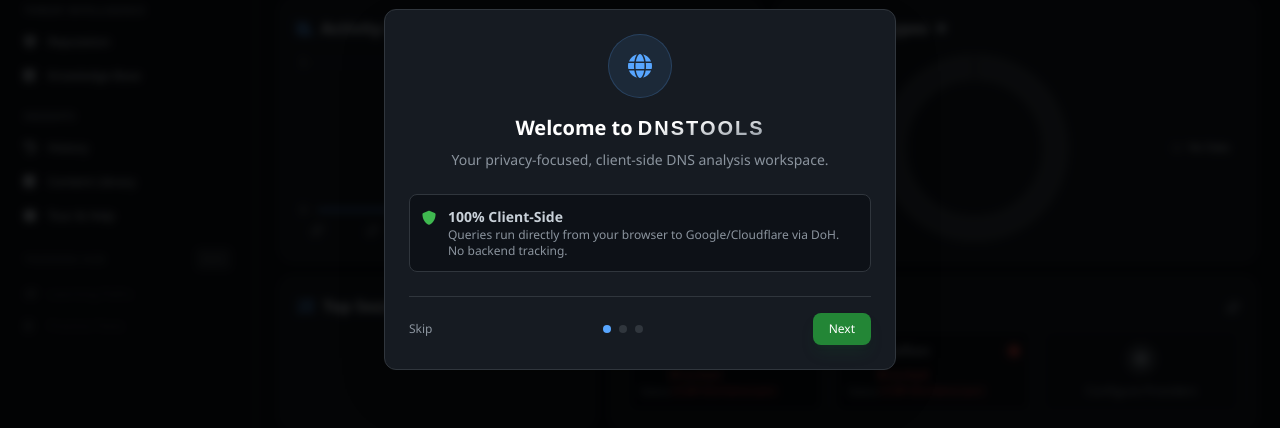
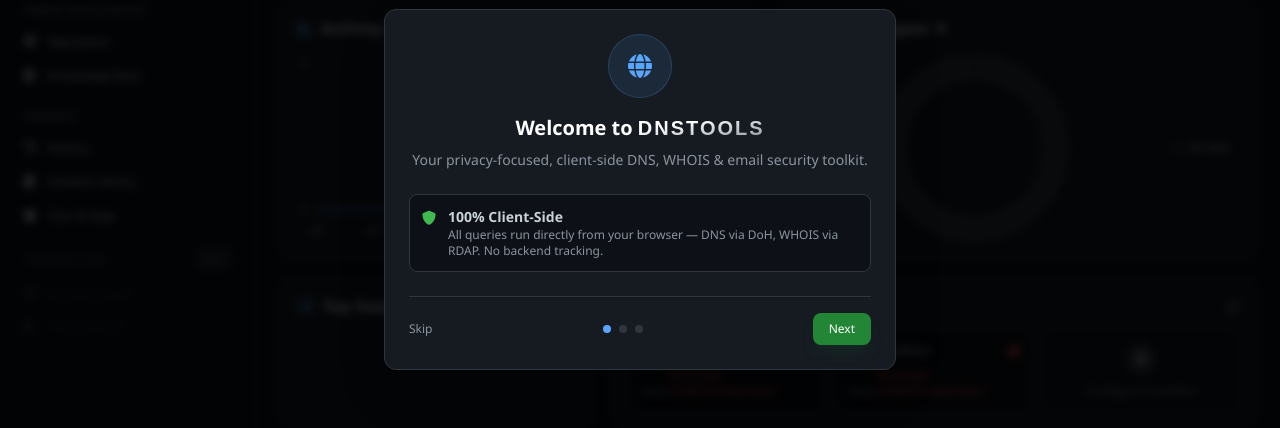
Before and after one commit to lewiswigmore/dns-tools, a Flask app: page / in a window 1280 px wide. Shown: the part 384-812 px from the top of the page. Run offline with Flask 3, Linux system fonts and the light colour scheme; some libraries are stand-ins or nearby versions.

Commit message:
docs: update branding to reflect full toolkit (DNS, WHOIS, email security)
- Update meta description and sidebar tagline
- Update about modal with RDAP/IANA provider info
- Update onboarding welcome text and tool grid (add WHOIS card)
- Update README description, features list, and technology section

```diff
--- a/templates/base.html
+++ b/templates/base.html
@@ -6,7 +6,7 @@
     <meta http-equiv="Content-Security-Policy" content="default-src 'self'; script-src 'self' 'unsafe-inline' 'unsafe-eval' https://cdn.tailwindcss.com https://cdn.jsdelivr.net; style-src 'self' 'unsafe-inline' https://cdnjs.cloudflare.com https://fonts.googleapis.com; font-src 'self' https://cdnjs.cloudflare.com https://fonts.gstatic.com; img-src 'self' data:; connect-src 'self' https:;">
     <meta name="viewport" content="width=device-width, initial-scale=1.0">
     <title>{% block title %}DNSTools{% endblock %}</title>
-    <meta name="description" content="A Web UI for Google DNS - Fast DNS lookups using Google's DNS-over-HTTPS service">
+    <meta name="description" content="DNSTools — A privacy-focused web toolkit for DNS lookups, WHOIS/RDAP queries, email security analysis, and threat intelligence. 100% client-side.">
     <link rel="icon" type="image/svg+xml" href="{{ url_for('static', filename='images/dns-tools-logo-dark.svg') }}" media="(prefers-color-scheme: dark)">
     <link rel="icon" type="image/svg+xml" href="{{ url_for('static', filename='images/dns-tools-logo-light.svg') }}" media="(prefers-color-scheme: light)">
     <link rel="alternate icon" href="{{ url_for('static', filename='images/dns-tools-logo-dark.svg') }}">
@@ -159,7 +159,7 @@
                     </button>
                 </div>
             </div>
-            <p class="text-[9px] text-[#8b949e] tracking-tight">A Web UI for Google DNS</p>
+            <p class="text-[9px] text-[#8b949e] tracking-tight">DNS, WHOIS & Email Security Toolkit</p>
         </div>
         <nav class="flex-1 p-3 space-y-4 text-xs font-medium overflow-y-auto">
             <!-- Overview -->
@@ -443,14 +443,15 @@
             </button>
         </div>
         <div class="space-y-3 text-sm text-[#c9d1d9]">
-            <p><span class="logo-font tracking-[0.05em] text-white">DNSTools</span> is a privacy-focused, client-side web interface for DNS lookups. It connects directly from your browser to DNS-over-HTTPS (DoH) providers, ensuring your queries are encrypted and never logged by this application.</p>
+            <p><span class="logo-font tracking-[0.05em] text-white">DNSTools</span> is a privacy-focused, client-side web toolkit for DNS lookups, WHOIS/RDAP domain registration queries, and email security analysis. All queries run directly from your browser — nothing is logged by this application.</p>
 
             <div class="bg-[#0d1117] border border-[#30363d] rounded-lg p-3">
-                <h4 class="font-medium text-[#58a6ff] mb-2">DNS Queries via:</h4>
+                <h4 class="font-medium text-[#58a6ff] mb-2">Providers:</h4>
                 <ul class="text-xs text-[#8b949e] space-y-1">
-                    <li>• <span class="font-mono">dns.google/resolve</span> (Primary)</li>
-                    <li>• <span class="font-mono">cloudflare-dns.com/dns-query</span> (Fallback)</li>
-                    <li>• <span class="font-mono">dns.quad9.net/dns-query</span> (Fallback)</li>
+                    <li>• <span class="font-mono">dns.google/resolve</span> — DNS (Primary)</li>
+                    <li>• <span class="font-mono">cloudflare-dns.com/dns-query</span> — DNS (Fallback)</li>
+                    <li>• <span class="font-mono">dns.quad9.net/dns-query</span> — DNS (Fallback)</li>
+                    <li>• <span class="font-mono">data.iana.org/rdap</span> — WHOIS/RDAP Bootstrap</li>
                 </ul>
             </div>
 
@@ -546,14 +547,14 @@ x-cloak>
                     <i class="fas fa-globe text-2xl text-[#58a6ff]"></i>
                 </div>
                 <h2 class="text-xl font-bold text-white mb-2">Welcome to <span class="logo-font">DNSTools</span></h2>
-                <p class="text-[#8b949e] text-sm">Your privacy-focused, client-side DNS analysis workspace.</p>
+                <p class="text-[#8b949e] text-sm">Your privacy-focused, client-side DNS, WHOIS & email security toolkit.</p>
             </div>
             <div class="space-y-3 mb-6">
                 <div class="flex items-start gap-3 p-3 rounded-lg bg-[#0d1117] border border-[#30363d]">
                     <i class="fas fa-shield-alt text-[#3fb950] mt-1"></i>
                     <div>
                         <h4 class="text-sm font-semibold text-[#c9d1d9]">100% Client-Side</h4>
-                        <p class="text-xs text-[#8b949e]">Queries run directly from your browser to Google/Cloudflare via DoH. No backend tracking.</p>
+                        <p class="text-xs text-[#8b949e]">All queries run directly from your browser — DNS via DoH, WHOIS via RDAP. No backend tracking.</p>
                     </div>
                 </div>
             </div>
@@ -585,12 +586,16 @@ x-cloak>
                     <i class="fas fa-tools text-2xl text-[#a855f7]"></i>
                 </div>
                 <h2 class="text-xl font-bold text-white mb-2">Comprehensive Toolkit</h2>
-                <p class="text-[#8b949e] text-sm">Everything you need for DNS & Email security.</p>
+                <p class="text-[#8b949e] text-sm">DNS, WHOIS, email security & threat intelligence — all in one place.</p>
             </div>
-            <div class="grid grid-cols-2 gap-3 mb-6">
+            <div class="grid grid-cols-3 gap-3 mb-6">
                 <div class="p-3 rounded bg-[#0d1117] border border-[#30363d] text-center hover:border-[#58a6ff] transition-colors">
                     <i class="fas fa-search text-[#58a6ff] mb-2 text-lg"></i>
                     <p class="text-xs text-[#c9d1d9] font-medium">DNS Lookup</p>
+                </div>
+                <div class="p-3 rounded bg-[#0d1117] border border-[#30363d] text-center hover:border-[#bc8cff] transition-colors">
+                    <i class="fas fa-id-card text-[#bc8cff] mb-2 text-lg"></i>
+                    <p class="text-xs text-[#c9d1d9] font-medium">WHOIS</p>
                 </div>
                 <div class="p-3 rounded bg-[#0d1117] border border-[#30363d] text-center hover:border-[#3fb950] transition-colors">
                     <i class="fas fa-envelope text-[#3fb950] mb-2 text-lg"></i>
```
Also changed, not shown: README.md.
